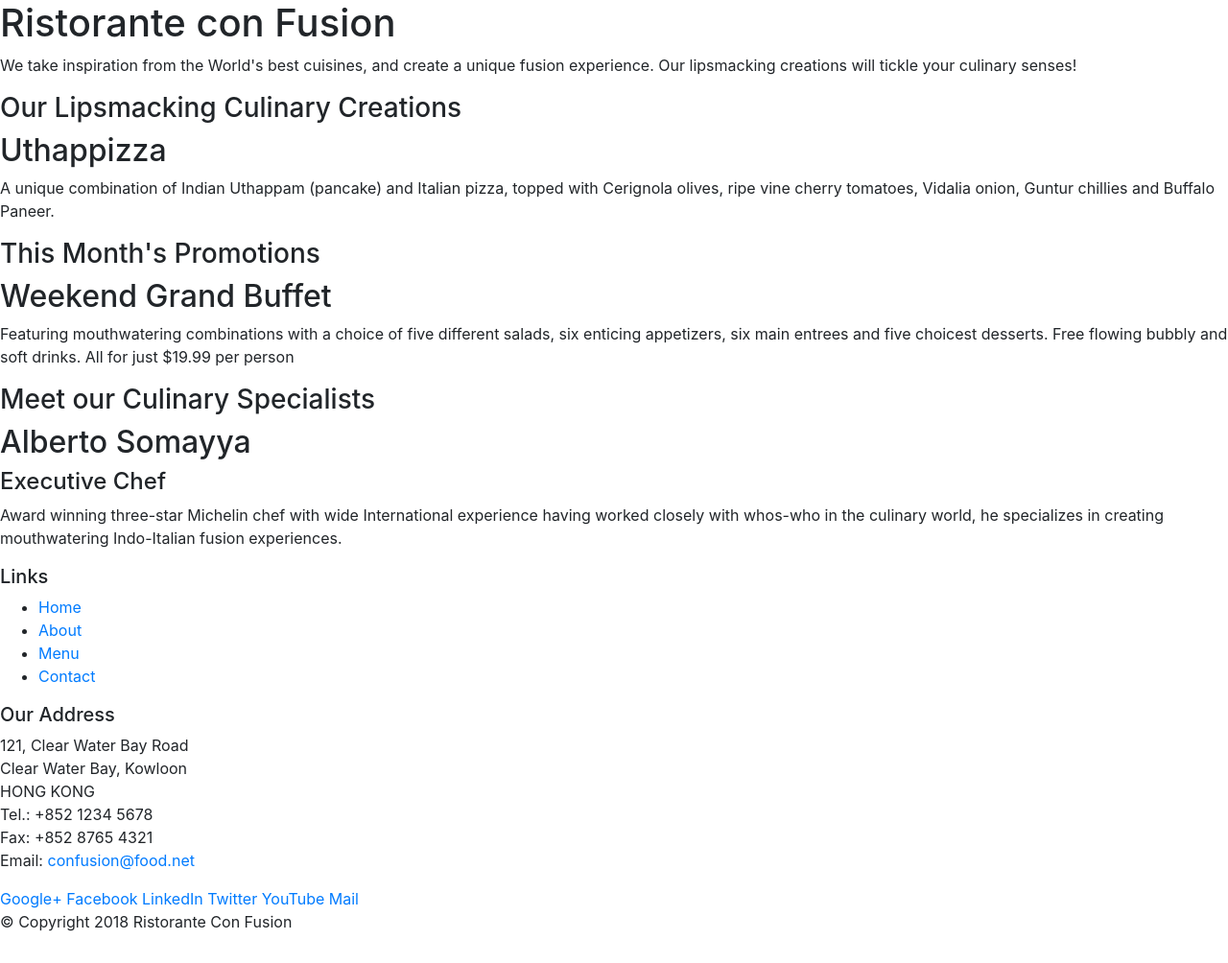
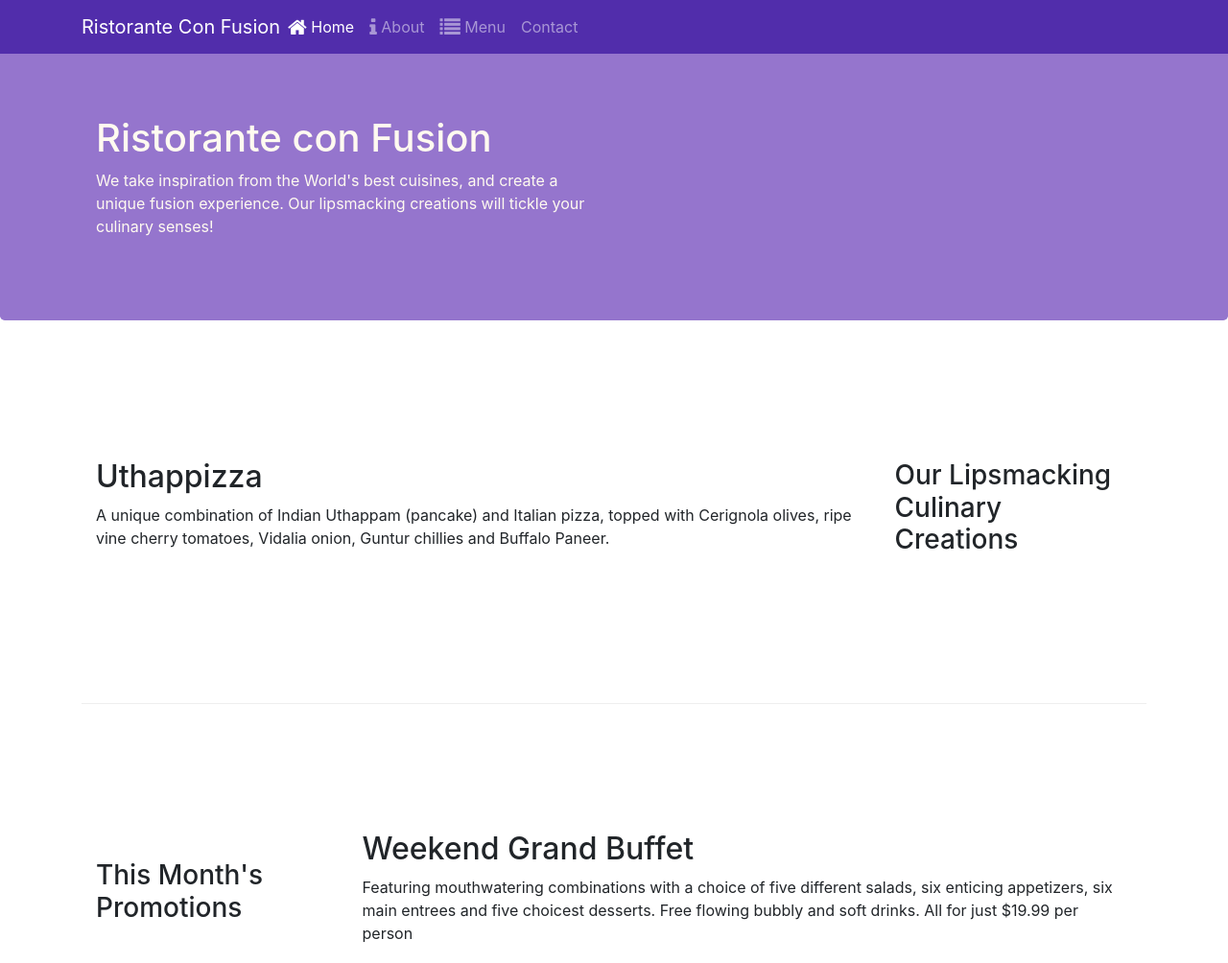
Before and after one commit to Joel-DW/trabajando-con-bootstrap, a website: page index.html in a window 1280 px wide. Shown: the top 1004 px of the page at 96% size. Drawn offline with nearby package versions, Linux system fonts and the light colour scheme.

Commit message:
Creado el navbar. Tambien se agregaron iconos de Font Awesome

```diff
--- /dev/null
+++ b/css/styles.css
@@ -0,0 +1,44 @@
+.row-header {
+    margin: 0px auto;
+    padding: 0px auto;
+}
+
+.row-content {
+    margin: 0px auto;
+    padding: 50px 0px 50px 0px;
+    border-bottom: 1px ridge;
+    min-height: 400px;
+}
+
+.footer {
+    background-color: #D1c4E9;
+    margin: 0px auto;
+    padding: 20px 0px 20px 0px;
+}
+
+.jumbotron {
+    padding: 70px 30px 70px 30px;
+    margin: 0px;
+    background-color: #9575CD;
+    color: floralwhite;
+}
+
+.address {
+    font-size: 80%;
+    margin: 0px;
+    color: #0f0f0f;
+}
+
+.cont-padd {
+    padding-right: 30px;
+    padding-left: 30px;
+}
+
+body {
+    padding: 50px 0px 0px 0px;
+    z-index: 0;
+}
+
+.navbar-dark {
+    background-color: #512DAB;
+}
--- a/index.html
+++ b/index.html
@@ -10,50 +10,69 @@
 
      <!-- Bootstrap CSS -->
      <link rel="stylesheet" href="node_modules/bootstrap/dist/css/bootstrap.min.css">
+     <link rel="stylesheet" href="node_modules/font-awesome/css/font-awesome.min.css">
+     <link rel="stylesheet" href="node_modules/bootstrap-social/bootstrap-social.css">
+     <link rel="stylesheet" href="css/styles.css">
 </head>
 
 <body>
+    <nav class="navbar navbar-dark navbar-expand-sm fixed-top">
+        <div class="container">
+            <button class="navbar-toggler" type="button" data-toggle="collapse" data-target="#Navbar">
+                <span class="navbar-toggler-icon"></span>
+            </button>
+            <a class="navbar-brand mr-auto" href="#">Ristorante Con Fusion</a>
+            <div class="collapse navbar-collapse" id="Navbar">
+                <ul class="navbar-nav mr-auto">
+                    <li class="nav-item active"><a class="nav-link" href="#"><span class="fa fa-home fa-lg"></span> Home</a></li>
+                    <li class="nav-item"><a class="nav-link" href="./aboutus.html"><span class="fa fa-info fa-lg"></span> About</a></li>
+                    <li class="nav-item"><a class="nav-link" href="#"><span class="fa fa-list fa-lg"></span> Menu</a></li>
+                    <li class="nav-item"><a class="nav-link" href="#"<span class="fa fa-adress fa-lg"></span> Contact</a></li>
+                </ul>
+            </div>
+        </div>
+    </nav>
 
-    <header>
-        <div>
-            <div>
-                <div>
+    <header class="jumbotron">
+        <div class="container">
+            <div class="row row-header">
+                <div class="col-12 col-sm-6">
                     <h1>Ristorante con Fusion</h1>
                     <p>We take inspiration from the World's best cuisines, and create a unique fusion experience. Our lipsmacking creations will tickle your culinary senses!</p>
                 </div>
-                <div>
+                <div class="col-12 col-sm">
                 </div>
             </div>
         </div>
     </header>
 
-    <div>
-        <div>
-            <div>
+    <div class="container">
+        <div class="row row-content align-items-center">
+            <div class="col-12 col-sm-4 order-sm-last col-md-3">
                 <h3>Our Lipsmacking Culinary Creations</h3>
             </div>
-            <div>
+            <div class="col col-sm order-sm-first col-md">
                 <h2>Uthappizza</h2>
                 <p>A unique combination of Indian Uthappam (pancake) and Italian pizza, topped with Cerignola olives, ripe vine cherry tomatoes, Vidalia onion, Guntur chillies and Buffalo Paneer.</p>
             </div>
         </div>
 
 
-        <div>
-            <div>
+        <div class="row row-content align-items-center">
+            <div class="col-12 col-sm-4 col-md-3">
                 <h3>This Month's Promotions</h3>
             </div>
-            <div>
+            <div class="col col-sm  col-md">
                 <h2>Weekend Grand Buffet</h2>
                 <p>Featuring mouthwatering combinations with a choice of five different salads, six enticing appetizers, six main entrees and five choicest desserts. Free flowing bubbly and soft drinks. All for just $19.99 per person </p>
             </div>
         </div>
 
-        <div>
-            <div>
+        <div class="row row-content align-items-center">
+            <div class="col-12 col-sm-4 order-sm-last col-md-3">
                 <h3>Meet our Culinary Specialists</h3>
             </div>
-            <div>
+            <div class="col col-sm order-sm-first col-md">
                 <h2>Alberto Somayya</h2>
                 <h4>Executive Chef</h4>
                 <p>Award winning three-star Michelin chef with wide International experience having worked closely with whos-who in the culinary world, he specializes in creating mouthwatering Indo-Italian fusion experiences. </p>
@@ -61,42 +80,42 @@
         </div>
     </div>
 
-    <footer>
-        <div>
-            <div>
-                <div>
+    <footer class="footer">
+        <div class="container">
+            <div class="row">
+                <div class="col-4 offset-1 col-sm-2">
                     <h5>Links</h5>
-                    <ul>
+                    <ul class="list-unstyled">
                         <li><a href="#">Home</a></li>
-                        <li><a href="#">About</a></li>
+                        <li><a href="./aboutus.html">About</a></li>
                         <li><a href="#">Menu</a></li>
                         <li><a href="#">Contact</a></li>
                     </ul>
                 </div>
-                <div>
+                <div class="col-7 col-sm-5">
                     <h5>Our Address</h5>
                     <address>
 		              121, Clear Water Bay Road<br>
 		              Clear Water Bay, Kowloon<br>
 		              HONG KONG<br>
-		              Tel.: +852 1234 5678<br>
-		              Fax: +852 8765 4321<br>
-		              Email: <a href="mailto:confusion@food.net">confusion@food.net</a>
+		              <i class="fa fa-phone fa-lg"></i> : +852 1234 5678<br>
+		              <i class="fa fa-fax fa-lg"></i> : +852 8765 4321<br>
+		              <i class="fa fa-envelope fa-lg"></i> : <a href="mailto:confusion@food.net">confusion@food.net</a>
 		           </address>
                 </div>
-                <div>
-                    <div>
-                        <a href="http://google.com/+">Google+</a>
-                        <a href="http://www.facebook.com/profile.php?id=">Facebook</a>
-                        <a href="http://www.linkedin.com/in/">LinkedIn</a>
-                        <a href="http://twitter.com/">Twitter</a>
-                        <a href="http://youtube.com/">YouTube</a>
-                        <a href="mailto:">Mail</a>
+                <div class="col-12 col-sm-4 align-self-center">
+                    <div class="text-center">
+                        <a class="btn btn-social-icon btn-google" href="http://google.com/+"><i class="fa fa-google-plus fa-lg"></i></a>
+                        <a class="btn btn-social-icon btn-facebook" href="http://www.facebook.com/profile.php?id="><i class="fa fa-facebook fa-lg"></i></a>
+                        <a class="btn btn-social-icon btn-linkedin" href="http://www.linkedin.com/in/"><i class="fa fa-linkedin fa-lg"></i></a>
+                        <a class="btn btn-social-icon btn-twitter" href="http://twitter.com/"><i class="fa fa-twitter fa-lg"></i></a>
+                        <a class="btn btn-social-icon btn-google" href="http://youtube.com/"><i class="fa fa-youtube fa-lg"></i></a>
+                        <a class="btn btn-social-icon" href="mailto:"><i class="fa fa-envelope fa-lg"></i></a>
                     </div>
                 </div>
            </div>
-           <div>
-                <div>
+           <div class="row justify-content-center">
+                <div class="col-auto">
                     <p>© Copyright 2018 Ristorante Con Fusion</p>
                 </div>
            </div>
--- a/package.json
+++ b/package.json
@@ -15,6 +15,8 @@
   },
   "dependencies": {
     "bootstrap": "^4.0.0",
+    "bootstrap-social": "^5.1.1",
+    "font-awesome": "^4.7.0",
     "jquery": "^3.3.1",
     "popper.js": "^1.12.9"
   }
```
Also changed, not shown: aboutus.html (added, +133 -0 lines), 1 other file.
